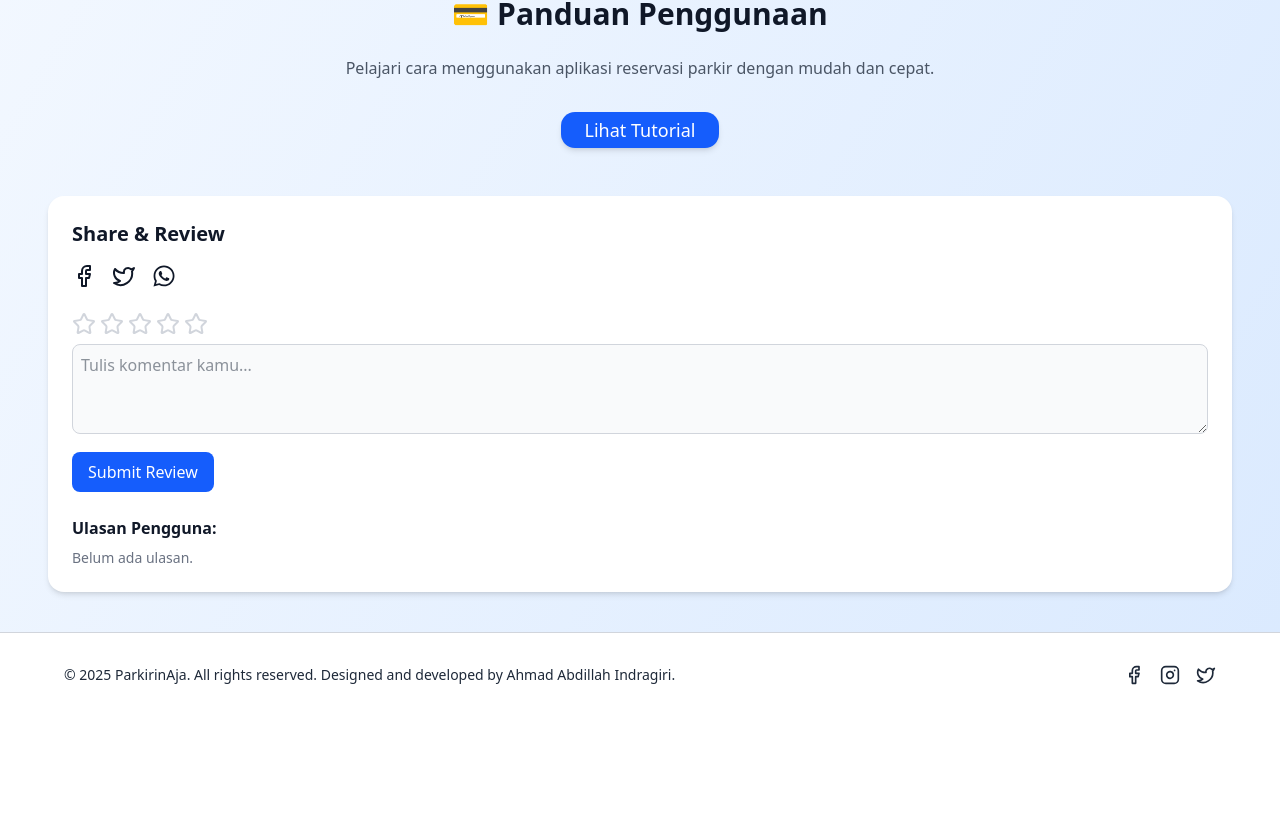
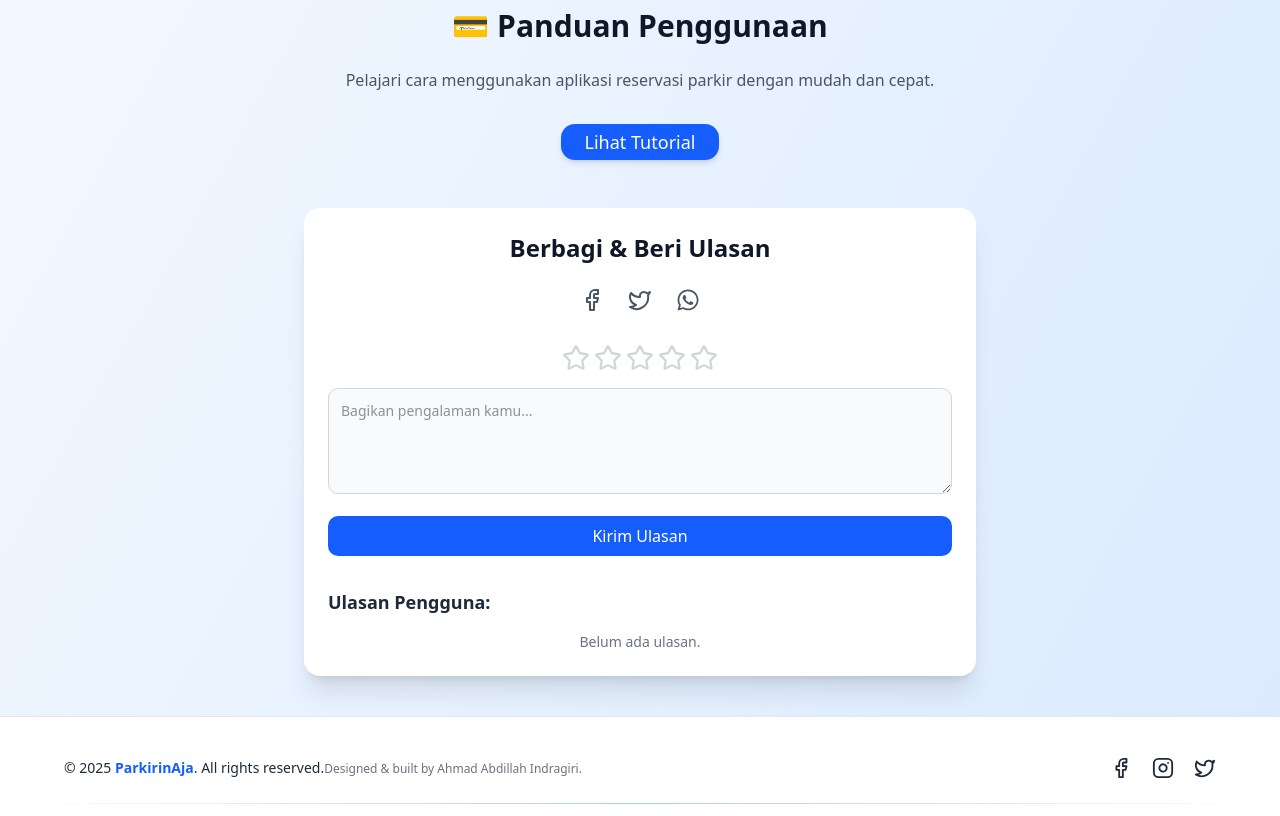
Before and after one commit to Ahmad-Indragiri/reservasi-parkir-RPL, a Next.js app: page / in a window 1280 px wide. Shown: the part 1662-2478 px from the top of the page. Before the commit the page ends 2379 px from the top, so only its background shows below. Built offline with nearby package versions, Linux system fonts and the light colour scheme.

Commit message:
Upgrade beberapa fitur

```diff
--- a/package.json
+++ b/package.json
@@ -12,7 +12,7 @@
     "@radix-ui/react-slot": "^1.2.0",
     "class-variance-authority": "^0.7.1",
     "clsx": "^2.1.1",
-    "framer-motion": "^12.9.0",
+    "framer-motion": "^12.9.1",
     "lucide-react": "^0.503.0",
     "next": "15.3.1",
     "react": "^19.0.0",
--- a/src/app/globals.css
+++ b/src/app/globals.css
@@ -120,3 +120,12 @@
     @apply bg-background text-foreground;
   }
 }
+
+.custom-scrollbar::-webkit-scrollbar {
+  width: 6px;
+}
+
+.custom-scrollbar::-webkit-scrollbar-thumb {
+  background-color: rgba(100, 100, 255, 0.3);
+  border-radius: 9999px;
+}
--- a/src/components/Footer.js
+++ b/src/components/Footer.js
@@ -5,24 +5,49 @@ import { Facebook, Instagram, Twitter } from "lucide-react";
 export default function Footer({ darkMode }) {
   return (
     <footer
-      className={`w-full px-6 py-8 text-center border-t transition-colors duration-300 ${
-        darkMode ? "bg-gray-900 text-white border-gray-700" : "bg-white text-gray-800 border-gray-300"
+      className={`w-full px-6 py-10 border-t transition-colors duration-500 ${
+        darkMode ? "bg-gray-900 border-gray-700 text-white" : "bg-white border-gray-200 text-gray-800"
       }`}
     >
-      <div className="flex flex-col md:flex-row items-center justify-between gap-4 max-w-6xl mx-auto">
-        <p className="text-sm">&copy; {new Date().getFullYear()} ParkirinAja. All rights reserved. Designed and developed by Ahmad Abdillah Indragiri.</p>
-        <div className="flex gap-4 justify-center">
-          <Link href="#" aria-label="Facebook" className="hover:text-blue-500">
-            <Facebook size={20} />
+      <div className="max-w-6xl mx-auto grid grid-cols-1 md:grid-cols-2 gap-6 items-center justify-between">
+        <p className="text-sm text-center md:text-left relative inline-block group">
+          &copy; {new Date().getFullYear()}{" "}
+          <span className="font-semibold text-blue-600 dark:text-blue-400 transition-colors duration-300 group-hover:text-blue-700 dark:group-hover:text-blue-300">
+            ParkirinAja
+          </span>. All rights reserved.
+          <br className="md:hidden" />
+          <span className="block md:inline text-xs mt-1 text-gray-500 dark:text-gray-400">
+            Designed & built by Ahmad Abdillah Indragiri.
+          </span>
+        </p>
+
+        <div className="flex justify-center md:justify-end gap-5">
+          <Link
+            href="#"
+            aria-label="Facebook"
+            className="transform hover:scale-110 transition-all duration-300 hover:text-blue-500"
+          >
+            <Facebook size={22} />
           </Link>
-          <Link href="#" aria-label="Instagram" className="hover:text-pink-500">
-            <Instagram size={20} />
+          <Link
+            href="#"
+            aria-label="Instagram"
+            className="transform hover:scale-110 transition-all duration-300 hover:text-pink-500"
+          >
+            <Instagram size={22} />
           </Link>
-          <Link href="#" aria-label="Twitter" className="hover:text-blue-400">
-            <Twitter size={20} />
+          <Link
+            href="#"
+            aria-label="Twitter"
+            className="transform hover:scale-110 transition-all duration-300 hover:text-sky-400"
+          >
+            <Twitter size={22} />
           </Link>
         </div>
       </div>
+
+      {/* Shine Line */}
+      <div className="mt-6 w-full h-px bg-gradient-to-r from-transparent via-blue-500 to-transparent opacity-40 animate-pulse" />
     </footer>
   );
 }
--- a/src/components/SocialReview.js
+++ b/src/components/SocialReview.js
@@ -1,10 +1,12 @@
 "use client";
 import { useState } from "react";
-import { Facebook, Twitter, MessageSquare, Star } from "lucide-react";
+import { Facebook, Twitter, Star } from "lucide-react";
 import { FaWhatsapp } from "react-icons/fa";
+import { motion, AnimatePresence } from "framer-motion";
 
 export default function SocialReview() {
   const [rating, setRating] = useState(0);
+  const [hoverRating, setHoverRating] = useState(0);
   const [comment, setComment] = useState("");
   const [submittedReviews, setSubmittedReviews] = useState([]);
 
@@ -14,71 +16,85 @@ export default function SocialReview() {
 
   const handleSubmit = (e) => {
     e.preventDefault();
-    if (!rating || !comment.trim()) return alert("Please complete the form!");
-    setSubmittedReviews([...submittedReviews, { rating, comment }]);
+    if (!rating || !comment.trim()) return alert("Lengkapi ulasan kamu!");
+    setSubmittedReviews([{ rating, comment }, ...submittedReviews]);
     setRating(0);
     setComment("");
   };
 
   return (
-    <div className="mt-12 p-6 bg-white dark:bg-gray-900 rounded-2xl shadow-md transition-colors">
-      <h2 className="text-xl font-semibold mb-4">Share & Review</h2>
+    <section className="mt-12 p-6 bg-white dark:bg-gray-900 rounded-2xl shadow-xl max-w-2xl mx-auto transition-colors">
+      <h2 className="text-2xl font-semibold mb-6 text-center">Berbagi & Beri Ulasan</h2>
 
       {/* Social Sharing */}
-      <div className="flex gap-4 mb-6">
-        <button onClick={() => handleShare("Facebook")} className="hover:text-blue-600 transition">
+      <div className="flex justify-center gap-6 mb-8 text-gray-600 dark:text-gray-300">
+        <button onClick={() => handleShare("Facebook")} className="hover:text-blue-600 transition transform hover:scale-110">
           <Facebook />
         </button>
-        <button onClick={() => handleShare("Twitter")} className="hover:text-sky-400 transition">
+        <button onClick={() => handleShare("Twitter")} className="hover:text-sky-400 transition transform hover:scale-110">
           <Twitter />
         </button>
-        <button onClick={() => handleShare("WhatsApp")} className="hover:text-green-500 transition">
+        <button onClick={() => handleShare("WhatsApp")} className="hover:text-green-500 transition transform hover:scale-110">
           <FaWhatsapp size={24} />
         </button>
       </div>
 
       {/* Review Form */}
-      <form onSubmit={handleSubmit} className="mb-6">
-        <div className="flex gap-1 mb-2">
+      <form onSubmit={handleSubmit} className="space-y-4">
+        <div className="flex justify-center gap-1">
           {[1, 2, 3, 4, 5].map((i) => (
             <Star
               key={i}
-              size={24}
-              className={`cursor-pointer ${i <= rating ? "text-yellow-400" : "text-gray-300"}`}
+              size={28}
+              className={`cursor-pointer transition-colors duration-200 ${
+                (hoverRating || rating) >= i ? "text-yellow-400" : "text-gray-300 dark:text-gray-600"
+              }`}
+              onMouseEnter={() => setHoverRating(i)}
+              onMouseLeave={() => setHoverRating(0)}
               onClick={() => setRating(i)}
             />
           ))}
         </div>
         <textarea
-          rows={3}
-          className="w-full p-2 rounded-md border border-gray-300 dark:border-gray-700 focus:outline-none focus:ring-2 focus:ring-blue-500 bg-gray-50 dark:bg-gray-800 text-gray-800 dark:text-white"
-          placeholder="Tulis komentar kamu..."
+          rows={4}
+          className="w-full p-3 rounded-lg border border-gray-300 dark:border-gray-700 bg-gray-50 dark:bg-gray-800 focus:outline-none focus:ring-2 focus:ring-blue-500 text-sm text-gray-800 dark:text-white"
+          placeholder="Bagikan pengalaman kamu..."
           value={comment}
           onChange={(e) => setComment(e.target.value)}
-        ></textarea>
+        />
         <button
           type="submit"
-          className="mt-3 px-4 py-2 rounded-md bg-blue-600 hover:bg-blue-700 text-white font-medium transition"
+          className="block w-full px-6 py-2 rounded-lg bg-blue-600 hover:bg-blue-700 text-white font-medium transition duration-300"
         >
-          Submit Review
+          Kirim Ulasan
         </button>
       </form>
 
       {/* Review List */}
-      <div>
-        <h3 className="font-semibold mb-2">Ulasan Pengguna:</h3>
-        {submittedReviews.length === 0 && <p className="text-sm text-gray-500">Belum ada ulasan.</p>}
+      <div className="mt-8">
+        <h3 className="text-lg font-semibold mb-4 text-gray-800 dark:text-gray-100">Ulasan Pengguna:</h3>
+        <AnimatePresence>
+          {submittedReviews.length === 0 && (
+            <p className="text-sm text-gray-500 dark:text-gray-400 text-center">Belum ada ulasan.</p>
+          )}
           {submittedReviews.map((rev, idx) => (
-          <div key={idx} className="mb-4 border-b pb-2 border-gray-200 dark:border-gray-700">
+            <motion.div
+              key={idx}
+              initial={{ opacity: 0, y: 20 }}
+              animate={{ opacity: 1, y: 0 }}
+              exit={{ opacity: 0 }}
+              className="mb-4 p-4 bg-gray-100 dark:bg-gray-800 rounded-lg shadow-sm"
+            >
               <div className="flex gap-1 mb-1">
                 {[...Array(rev.rating)].map((_, i) => (
                   <Star key={i} size={18} className="text-yellow-400" fill="yellow" />
                 ))}
               </div>
               <p className="text-sm text-gray-700 dark:text-gray-300">{rev.comment}</p>
+            </motion.div>
+          ))}
+        </AnimatePresence>
       </div>
-        ))}
-      </div>
-    </div>
+    </section>
   );
 }
```
Also changed, not shown: src/components/Chatbot.js (+42 -18 lines), src/components/Navbar.js (+17 -19 lines), public/lambang-unimma.png (added), 1 other file (tests, documents, lock files or other folders). Lines whose indentation alone changed are shown as unchanged.
